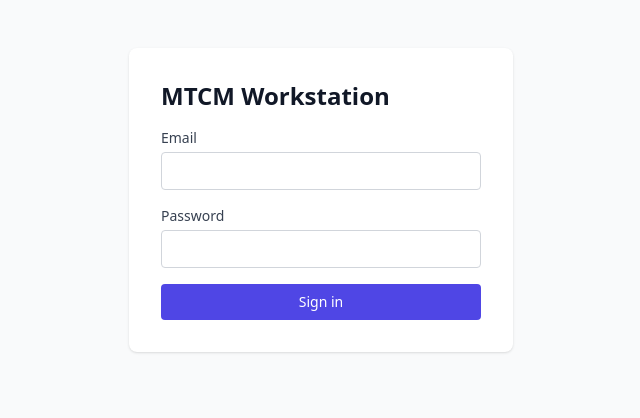
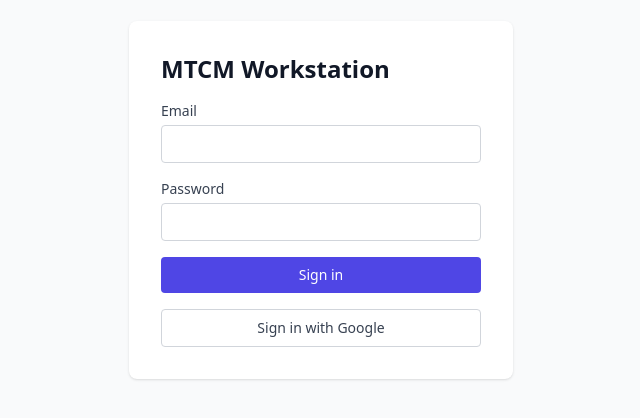
Before and after one commit to Freks562/mtcm-workstation, a React (Vite) app: page /login in a window 1280 px wide. Shown: the part 200-618 px from the top of the page, without its empty margins (319-959 px from the left). Built offline with nearby package versions, Linux system fonts and the light colour scheme; no server answers.

Commit message:
Add Google OAuth sign-in to LoginPage
Agent-Logs-Url: https://github.com/Freks562/mtcm-workstation/sessions/81ca1141-38e4-470f-affb-5f7d71dbd217

Co-authored-by: Freks562 <215111032+Freks562@users.noreply.github.com>

```diff
--- a/src/auth/LoginPage.jsx
+++ b/src/auth/LoginPage.jsx
@@ -8,6 +8,16 @@ export function LoginPage() {
   const [password, setPassword] = useState('')
   const [error, setError] = useState(null)
   const [loading, setLoading] = useState(false)
+
+  async function handleGoogleSignIn() {
+    setError(null)
+    await supabase.auth.signInWithOAuth({
+      provider: 'google',
+      options: {
+        redirectTo: window.location.origin,
+      },
+    })
+  }
 
   async function handleSubmit(e) {
     e.preventDefault()
@@ -65,6 +75,14 @@ export function LoginPage() {
         >
           {loading ? 'Signing in…' : 'Sign in'}
         </button>
+
+        <button
+          type="button"
+          onClick={handleGoogleSignIn}
+          className="w-full rounded border border-gray-300 bg-white px-4 py-2 text-sm font-medium text-gray-700 hover:bg-gray-50"
+        >
+          Sign in with Google
+        </button>
       </form>
     </div>
   )
```
